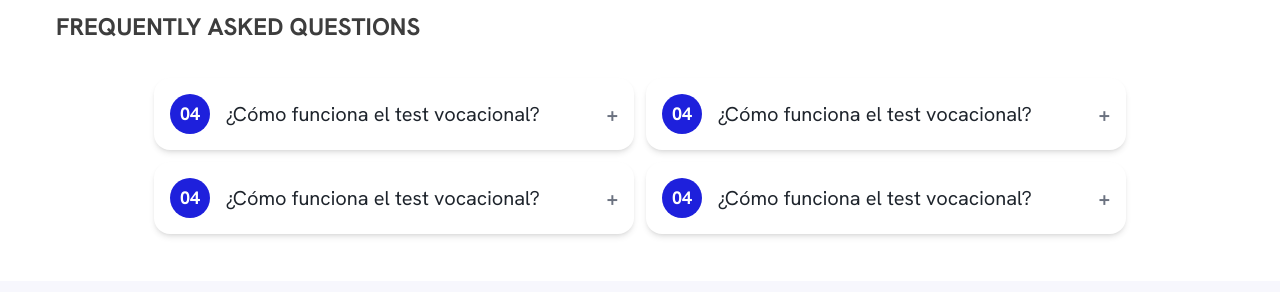
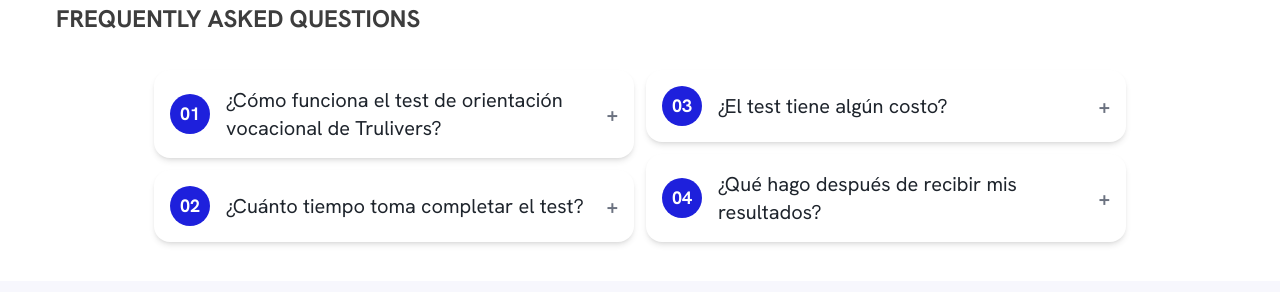
Before and after one commit to Valdo-177/trulivers-landing, a Next.js app: page /en in a window 1280 px wide. Shown: the part 3204-3496 px from the top of the page. Built offline with nearby package versions, Linux system fonts and the light colour scheme.

Commit message:
fix: update Fasq

```diff
--- a/src/app/[locale]/page.tsx
+++ b/src/app/[locale]/page.tsx
@@ -220,14 +220,28 @@
           <h2 className="font-semibold text-2xl text-[#3D3D3D] sm:w-[31rem] text-start leading-[2.3rem] uppercase">{askedQuestionsTranslate("title")}</h2>
           <div className="flex items-start flex-col sm:flex-row justify-center gap-3">
             <div className="flex flex-col gap-3">
-              {[1, 2].map(item => (
-                <Fasq key={item} />
-              ))}
+              <Fasq data={{
+                title: "¿Cómo funciona el test de orientación vocacional de Trulivers?",
+                anwer: "El test evalúa tus intereses, habilidades y preferencias para recomendarte carreras y programas académicos que se ajusten a tu perfil. Responde una serie de preguntas y al finalizar recibirás resultados personalizados con opciones de estudio y universidades aliadas.",
+                number: "01"
+              }} />
+              <Fasq data={{
+                title: "¿Cuánto tiempo toma completar el test?",
+                anwer: "El test es rápido y sencillo, toma aproximadamente 10 a 15 minutos. Al finalizar, obtendrás tus resultados de inmediato y podrás explorar las oportunidades educativas que mejor se adapten a ti.",
+                number: "02"
+              }} />
             </div>
             <div className="flex flex-col gap-3">
-              {[1, 2].map(item => (
-                <Fasq key={item} />
-              ))}
+              <Fasq data={{
+                title: "¿El test tiene algún costo?",
+                anwer: "No, el test de orientación vocacional de Trulivers es completamente gratuito. Queremos ayudarte a tomar la mejor decisión para tu futuro sin barreras económicas.",
+                number: "03"
+             }} />
+              <Fasq data={{
+                title: "¿Qué hago después de recibir mis resultados?",
+                anwer: "Después de conocer tu perfil vocacional, podrás acceder a información sobre universidades, programas académicos y cupones especiales para facilitar tu ingreso a la educación superior. También puedes contactar directamente con nuestras universidades aliadas para recibir más información.",
+                number: "04"
+              }} />
             </div>
           </div>
         </section>
--- a/src/components/ui/Fasq.tsx
+++ b/src/components/ui/Fasq.tsx
@@ -2,7 +2,13 @@
 import { useState } from "react";
 import { motion } from "framer-motion";
 
-const Fasq = () => {
+const Fasq = ({ data }: {
+    data: {
+        title: string,
+        anwer: string,
+        number: string,
+    }
+}) => {
     const [isOpen, setIsOpen] = useState(false);
 
     const toggleAccordion = () => setIsOpen(!isOpen);
@@ -21,18 +27,18 @@
             >
                 <div className="flex items-center gap-4">
                     <div
-                        className={`flex items-center justify-center w-10 h-10 transition-all ease-in-out duration-600 rounded-full text-lg font-bold ${!isOpen ? "bg-primaryBg text-white" : "bg-gray-100 text-gray-700"
+                        className={`flex items-center justify-center min-w-10 min-h-10 transition-all ease-in-out duration-600 rounded-full text-lg font-bold ${!isOpen ? "bg-primaryBg text-white" : "bg-gray-100 text-gray-700"
                             }`}
                     >
-                        04
+                        {data.number || "04"}
                     </div>
 
                     <h3
                         className="text-xl font-medium text-[#1E242C]"
-                        // className={`text-xl font-medium ${isOpen ? "text-primaryBg" : "text-gray-900"
-                            // }`}
+                    // className={`text-xl font-medium ${isOpen ? "text-primaryBg" : "text-gray-900"
+                    // }`}
                     >
-                        ¿Cómo funciona el test vocacional?
+                        {data.title || "¿Cómo funciona el test vocacional?"}
                     </h3>
                 </div>
                 <motion.span
@@ -51,9 +57,7 @@
                 transition={{ duration: 0.3 }}
             >
                 <p className="h-full overflow-hidden">
-                    El test es una herramienta gratuita y fácil de usar. Una vez
-                    registrado, puedes completarlo en minutos y recibir recomendaciones
-                    personalizadas.
+                    {data.anwer || "El test es una herramienta gratuita y fácil de usar. Una vez registrado, puedes completarlo en minutos y recibir recomendaciones personalizadas."}
                 </p>
             </motion.div>
         </motion.div>
```
